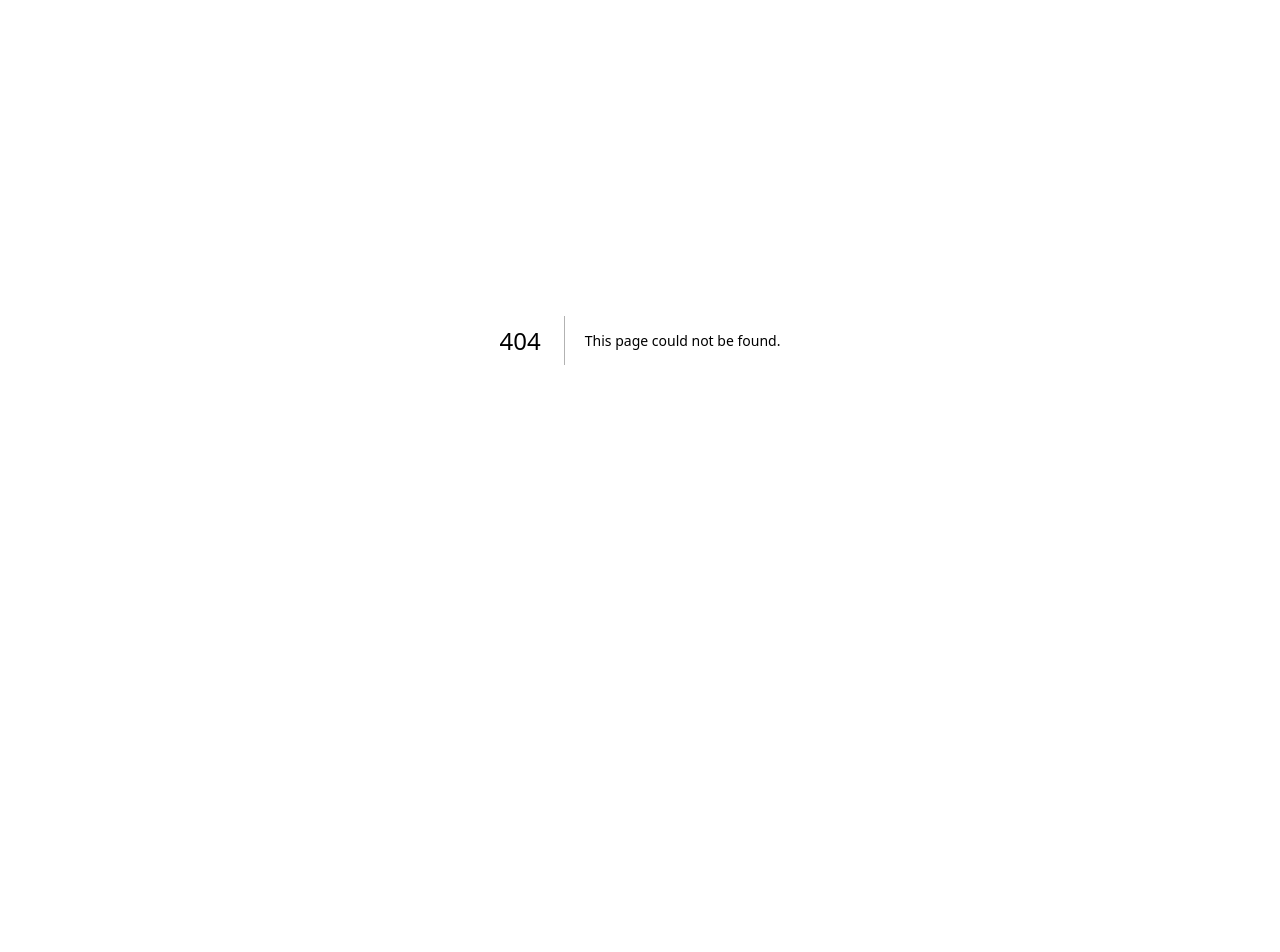
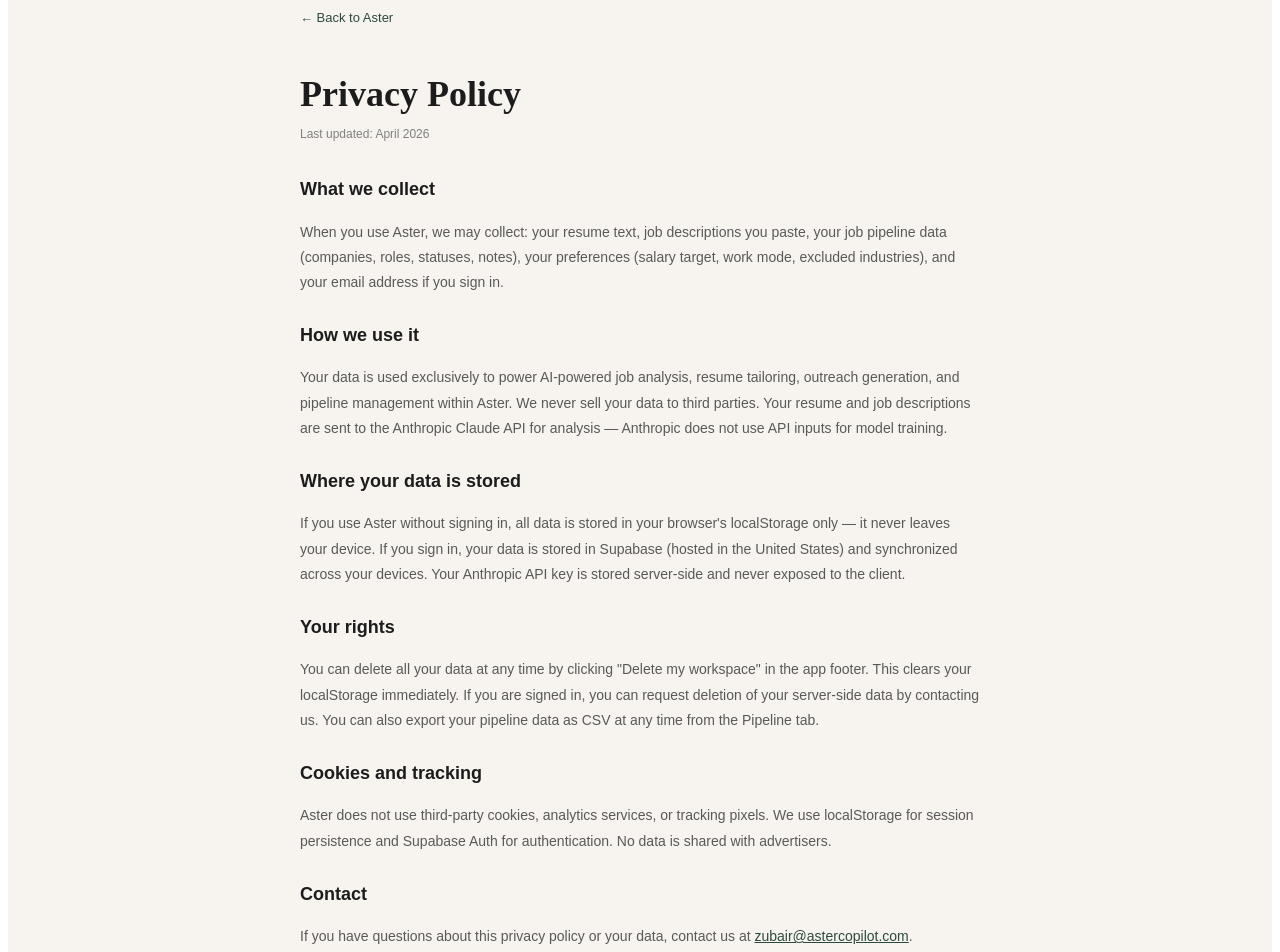
Before and after one commit to zubairmagdum/aster, a Next.js app: page /privacy in a window 1280 px wide. Before the commit this address had no page. Shown: the part 60-1012 px from the top of the page. Before the commit the page ends 800 px from the top, so only its background shows below. Built offline with nearby package versions, Linux system fonts and the light colour scheme.

Commit message:
fix: remove debug logs, fix onboarding, error states, privacy policy

```diff
--- /dev/null
+++ b/pages/privacy.js
@@ -0,0 +1,40 @@
+import Head from "next/head";
+
+const T = { cream:"#F7F4EF", charcoal:"#1C1C1C", gray:"#595959", gray2:"#6B6B6B", gray3:"#808080", forest:"#2D4A3E", white:"#FFFFFF" };
+
+export default function Privacy() {
+  return (
+    <div style={{minHeight:"100vh",background:T.cream,fontFamily:"'DM Sans',sans-serif",color:T.charcoal}}>
+      <Head><title>Privacy Policy — Aster</title></Head>
+      <div style={{maxWidth:680,margin:"0 auto",padding:"60px 24px"}}>
+        <a href="/" style={{fontSize:13,color:T.forest,textDecoration:"none",display:"inline-block",marginBottom:24}}>← Back to Aster</a>
+        <h1 style={{fontFamily:"'Playfair Display',serif",fontSize:36,fontWeight:600,color:T.charcoal,marginBottom:8}}>Privacy Policy</h1>
+        <p style={{fontSize:12,color:T.gray3,marginBottom:32}}>Last updated: April 2026</p>
+
+        <div style={{fontSize:14,color:T.gray,lineHeight:1.8}}>
+          <h2 style={{fontSize:18,fontWeight:600,color:T.charcoal,marginTop:24,marginBottom:8}}>What we collect</h2>
+          <p>When you use Aster, we may collect: your resume text, job descriptions you paste, your job pipeline data (companies, roles, statuses, notes), your preferences (salary target, work mode, excluded industries), and your email address if you sign in.</p>
+
+          <h2 style={{fontSize:18,fontWeight:600,color:T.charcoal,marginTop:24,marginBottom:8}}>How we use it</h2>
+          <p>Your data is used exclusively to power AI-powered job analysis, resume tailoring, outreach generation, and pipeline management within Aster. We never sell your data to third parties. Your resume and job descriptions are sent to the Anthropic Claude API for analysis — Anthropic does not use API inputs for model training.</p>
+
+          <h2 style={{fontSize:18,fontWeight:600,color:T.charcoal,marginTop:24,marginBottom:8}}>Where your data is stored</h2>
+          <p>If you use Aster without signing in, all data is stored in your browser's localStorage only — it never leaves your device. If you sign in, your data is stored in Supabase (hosted in the United States) and synchronized across your devices. Your Anthropic API key is stored server-side and never exposed to the client.</p>
+
+          <h2 style={{fontSize:18,fontWeight:600,color:T.charcoal,marginTop:24,marginBottom:8}}>Your rights</h2>
+          <p>You can delete all your data at any time by clicking "Delete my workspace" in the app footer. This clears your localStorage immediately. If you are signed in, you can request deletion of your server-side data by contacting us. You can also export your pipeline data as CSV at any time from the Pipeline tab.</p>
+
+          <h2 style={{fontSize:18,fontWeight:600,color:T.charcoal,marginTop:24,marginBottom:8}}>Cookies and tracking</h2>
+          <p>Aster does not use third-party cookies, analytics services, or tracking pixels. We use localStorage for session persistence and Supabase Auth for authentication. No data is shared with advertisers.</p>
+
+          <h2 style={{fontSize:18,fontWeight:600,color:T.charcoal,marginTop:24,marginBottom:8}}>Contact</h2>
+          <p>If you have questions about this privacy policy or your data, contact us at <a href="mailto:zubair@astercopilot.com" style={{color:T.forest}}>zubair@astercopilot.com</a>.</p>
+        </div>
+
+        <div style={{marginTop:48,paddingTop:24,borderTop:`1px solid #E2DDD4`,textAlign:"center"}}>
+          <p style={{fontSize:11,color:T.gray3}}>✦ Aster — Your career, in bloom.</p>
+        </div>
+      </div>
+    </div>
+  );
+}
```
Also changed, not shown: pages/index.js (+22 -22 lines).
